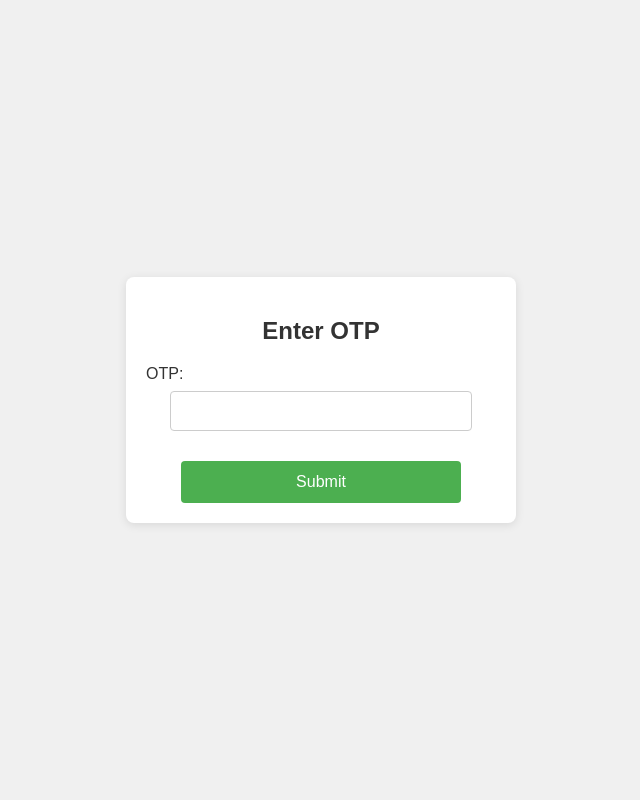
After one commit to thousands-star/4810Project, a Flask app: page /verify_otp in a window 1280 px wide. The commit adds this page. Shown: the whole page, without its empty margins (319-959 px from the left). Run offline with Flask 3, Linux system fonts and the light colour scheme.

Commit message:
YuchenOTPgay

```diff
--- a/http_server.py
+++ b/http_server.py
@@ -1,20 +1,22 @@
 import json
 import requests
 from flask import Flask, render_template, request, redirect, url_for, flash, session
-
+import random
 import time
 import csv
 import io
 import matplotlib.pyplot as plt
 from flask import send_file
+from server import TelegramBot
+from config_reader import ConfigReader
 
 app = Flask(__name__)
 app.secret_key = 'your_secret_key'
 
 # Replace this with the IP address of your Raspberry Pi running the Flask database server
 raspi_url = "http://192.168.133.95:5000"
-
-
+configReader = ConfigReader()
+telegram_token = configReader.get_param('TELEGRAM', 'token')
 
 def save_user(data):
     try:
@@ -40,6 +42,22 @@ def add_chat_id(data):
         print(f"Error connecting to the database: {e}")
         return None
 
+def get_chat_id(username, password):
+    try:
+        # Send both username and password to the database server for verification
+        data = {"username": username, "password": password}
+        response = requests.post(f"{raspi_url}/get_chat_id", json=data)
+
+        if response.status_code == 200:
+            chat_id = response.json().get('chat_id')
+            print("Get chat_id successfully")
+            return chat_id
+        else:
+            print(f"Error: {response.json().get('error')}")
+            return None
+    except Exception as e:
+        print(f"Error connecting to the database: {e}")
+        return None
 
 @app.route('/')
 def home():
@@ -61,18 +79,52 @@ def login():
             "password": password
         }
 
-        # Check if the username exists and the password matches by sending a request to the database server
+        # Authenticate the user (check username and password)
         response = authenticate_user(data)
 
         if response and response.status_code == 200:
-            session['username'] = username  # Store username in session
-            flash('Login successfully!', 'success')
-            return redirect(url_for('redirect_page'))  # Redirect to the intermediate page
+            # Try to get the chat_id from the Raspberry Pi database
+            chat_id = get_chat_id(username, password)
+
+            print(f"Chat ID retrieved: {chat_id}")
+
+            if chat_id:
+                # Generate OTP and send via Telegram
+                otp = generate_otp()
+                session['otp'] = otp  # Store OTP in the session for verification
+
+                if send_otp_telegram(chat_id, otp):
+                    flash('OTP sent to your Telegram!', 'success')
+                    session['username'] = username  # Store username in session for further use
+                    return redirect(url_for('verify_otp_page'))
+                else:
+                    flash('Failed to send OTP. Please try again.', 'error')
+                    return redirect(url_for('login'))
+            else:
+                flash('No Telegram chat ID found for user.', 'error')
+                return redirect(url_for('login'))
         else:
             flash('Invalid username or password. Please try again.', 'error')
-            return redirect(url_for('login'))
 
     return render_template('login.html')
+
+
+@app.route('/verify_otp', methods=['GET', 'POST'])
+def verify_otp_page():
+    if request.method == 'POST':
+        input_otp = request.form['otp']
+
+        # Verify the OTP entered by the user
+        if verify_otp(input_otp):
+            session.pop('otp', None)  # OTP is valid, remove it from session
+            flash('Login successful!', 'success')
+            return redirect(url_for('redirect_page'))  # Redirect to home page
+        else:
+            flash('Invalid OTP. Please try again.', 'error')
+            return redirect(url_for('verify_otp_page'))
+
+    return render_template('verify_otp.html')
+
 
 
 @app.route('/redirect_page')
@@ -188,6 +240,40 @@ def logout():
     flash('You have been logged out.')
     return redirect(url_for('login'))
 
+# Function to generate OTP
+def generate_otp():
+    return str(random.randint(100000, 999999))
+
+# Function to send OTP via Telegram
+def send_otp_telegram(chat_id, otp):
+    bot_token = telegram_token  # Replace with your Telegram bot token
+    message = f"Your OTP is: {otp}"
+
+    try:
+        url = f"https://api.telegram.org/bot{bot_token}/sendMessage"
+        data = {
+            'chat_id': chat_id,
+            'text': message
+        }
+        response = requests.post(url, data=data)
+
+        # Log the response details
+        print(f"Response Status Code: {response.status_code}")
+        print(f"Response Text: {response.text}")
+
+        if response.status_code == 200:
+            return True
+        else:
+            print(f"Failed to send OTP: {response.status_code} {response.text}")
+            return False
+    except Exception as e:
+        print(f"Error sending OTP: {e}")
+        return False
+
+
+# Function to verify OTP (you can store the generated OTP in the session)
+def verify_otp(input_otp):
+    return input_otp == session.get('otp')
 
 if __name__ == '__main__':
     app.run(host='0.0.0.0', port=5000, debug=True)
--- /dev/null
+++ b/static/otp.css
@@ -0,0 +1,90 @@
+/* General body styles */
+body {
+    font-family: Arial, sans-serif;
+    background-color: #f0f0f0;
+    display: flex;
+    justify-content: center;
+    align-items: center;
+    height: 100vh;
+    margin: 0;
+}
+
+/* Form container to center the form */
+.form-container {
+    background-color: #fff;
+    padding: 20px;
+    border-radius: 8px;
+    box-shadow: 0 2px 10px rgba(0, 0, 0, 0.1);
+    max-width: 350px;  /* Adjusted width to make the form smaller */
+    width: 100%;
+    text-align: center;
+}
+
+/* Headings */
+h2 {
+    font-size: 24px;
+    color: #333;
+    margin-bottom: 20px;
+}
+
+/* Input groups for the form */
+.input-group {
+    margin-bottom: 20px;
+}
+
+label {
+    display: block;
+    font-size: 16px;
+    color: #333;
+    margin-bottom: 8px;
+    text-align: left;
+}
+
+input[type="text"] {
+    width: 80%; /* Reduced width to 80% for the input field */
+    padding: 10px;
+    border: 1px solid #ccc;
+    border-radius: 4px;
+    font-size: 16px;
+}
+
+/* Submit button styles */
+.submit-button {
+    background-color: #4CAF50;
+    color: white;
+    border: none;
+    padding: 12px 20px;
+    border-radius: 4px;
+    cursor: pointer;
+    font-size: 16px;
+    width: 80%;  /* Adjusted width for the button */
+    margin-top: 10px;
+}
+
+.submit-button:hover {
+    background-color: #45a049;
+}
+
+/* Flash messages */
+.flash-messages ul {
+    list-style-type: none;
+    padding: 0;
+}
+
+.flash-messages li {
+    color: red;
+    font-size: 14px;
+    text-align: center;
+    margin-top: 15px;
+}
+
+/* Responsive layout */
+@media (max-width: 600px) {
+    .form-container {
+        padding: 15px;
+    }
+
+    input[type="submit"], input[type="text"] {
+        font-size: 14px;
+    }
+}
--- /dev/null
+++ b/templates/verify_otp.html
@@ -0,0 +1,30 @@
+<!DOCTYPE html>
+<html>
+<head>
+    <title>Verify OTP</title>
+    <link rel="stylesheet" href="{{ url_for('static', filename='otp.css') }}">
+</head>
+<body>
+    <div class="form-container">
+        <h2>Enter OTP</h2>
+        <form method="POST" action="{{ url_for('verify_otp_page') }}">
+            <div class="input-group">
+                <label for="otp">OTP:</label>
+                <input type="text" id="otp" name="otp" required>
+            </div>
+            <input type="submit" value="Submit" class="submit-button">
+        </form>
+        <div class="flash-messages">
+            {% with messages = get_flashed_messages() %}
+                {% if messages %}
+                    <ul>
+                        {% for message in messages %}
+                            <li>{{ message }}</li>
+                        {% endfor %}
+                    </ul>
+                {% endif %}
+            {% endwith %}
+        </div>
+    </div>
+</body>
+</html>
```
Also changed, not shown: templates/login.html (+7 -24 lines), 1 other file.
